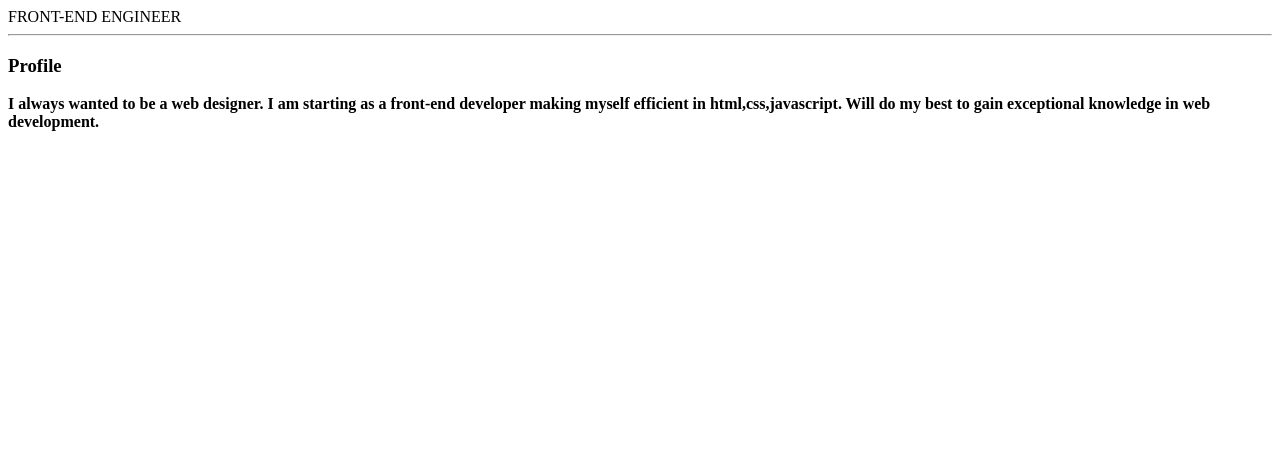
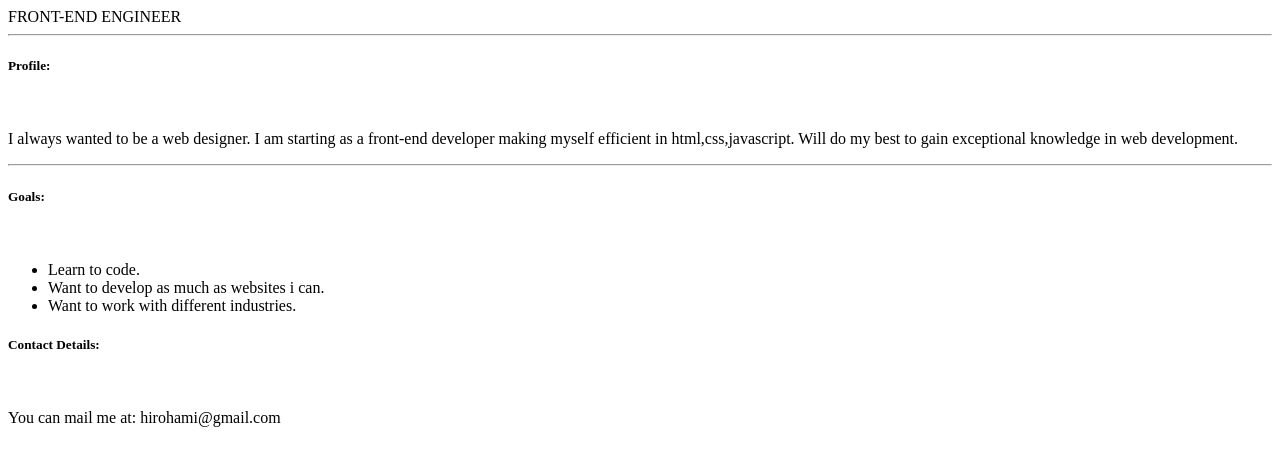
Before and after one commit to hirohami/personal-portfolio-page, a plain HTML site: page index.html in a window 1280 px wide. Drawn offline with Linux system fonts and the light colour scheme.

Commit message:
Update index.html

```diff
--- a/index.html
+++ b/index.html
@@ -6,11 +6,22 @@
   </head>
   <hr/>
   <body>
-     <h3><B>Profile<B></h3>
+     <h5><b>Profile:</b></h5><br>
     <p>
       I always wanted to be a web designer. I am starting as a front-end developer making myself efficient in html,css,javascript.
       Will do my best to gain exceptional knowledge in web development.
     </p>
+   <hr/>
+     <h5><b>Goals:</b></h5><br>
+      <ul>
+           <li>Learn to code.</li>
+          <li>Want to develop as much as websites i can.</li>
+          <li>Want to work with different industries.</li>
+      </ul>
+      </hr>
+    <h5><b>Contact Details:</h5></b><br>
+    <p>You can mail me at: <a href:hirohami@gmail.com>hirohami@gmail.com</a></p>
+
   </body>
 
 </html>
```
